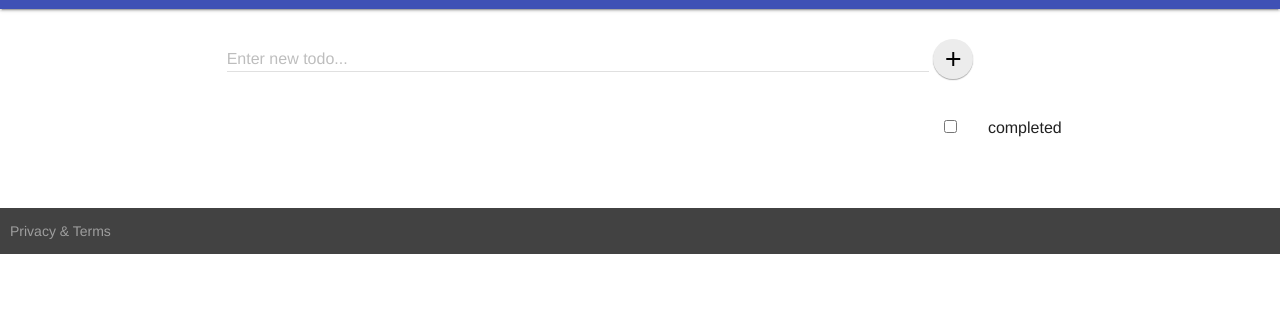
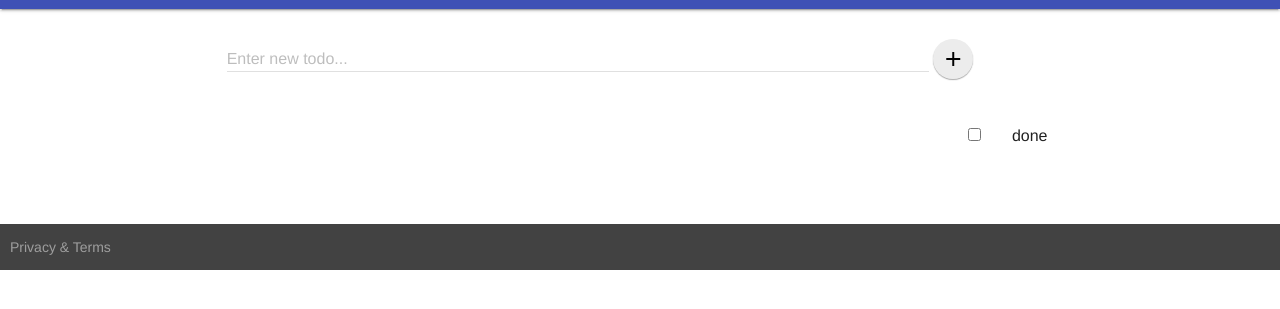
Before and after one commit to drtodolittle/web-client, a website: page src/index.html in a window 1280 px wide. Shown: the part 55-364 px from the top of the page. Drawn offline with nearby package versions, Linux system fonts and the light colour scheme.

Commit message:
Design Optimierung

```diff
--- a/src/index.css
+++ b/src/index.css
@@ -26,3 +26,7 @@
 .drtodolittle-listitem {
     padding: 10px;
 }
+
+.drtodolittle-chip {
+    margin-inline-end: 4px;
+}
--- a/src/index.html
+++ b/src/index.html
@@ -56,12 +56,12 @@
                     <div id="filter-menu-div" class="mdl-cell mdl-cell--1-offset-desktop mdl-cell--1-offset-tablet mdl-cell--1-col mdl-cell--1-col-phone">
 
                     </div>
-                    <div id="filter" class="mdl-cell--7-col mdl-cell--1-col-phone">
+                    <div id="filter" class="mdl-cell mdl-cell--7-col mdl-cell--2-col-phone">
                     </div>
-                    <div class="mdl-cell--2-col mdl-cell--2-col-phone">
+                    <div class="mdl-cell mdl-cell--2-col mdl-cell--1-col-phone">
                         <label class="mdl-switch mdl-js-switch mdl-js-ripple-effect" for="switch-show-completed">
                             <input type="checkbox" id="switch-show-completed" class="mdl-switch__input">
-                            <span class="mdl-switch__label">completed</span>
+                            <span class="mdl-switch__label">done</span>
                         </label>
                     </div>
                     <div class="mdl-cell mdl-cell--1-offset-desktop mdl-cell--1-offset-tablet mdl-cell--9-col mdl-cell--4-col-phone">
@@ -98,7 +98,7 @@
             </li>
         </template>
         <template id="filter-chip">
-            <span id="filter_{{=it}}" class="mdl-chip mdl-chip--deletable">
+            <span id="filter_{{=it}}" class="drtodolittle-chip mdl-chip mdl-chip--deletable">
                 <span class="mdl-chip__text">{{!it}}</span>
                 <button type="button" class="mdl-chip__action"><i class="material-icons">cancel</i></button>
             </span>
```
